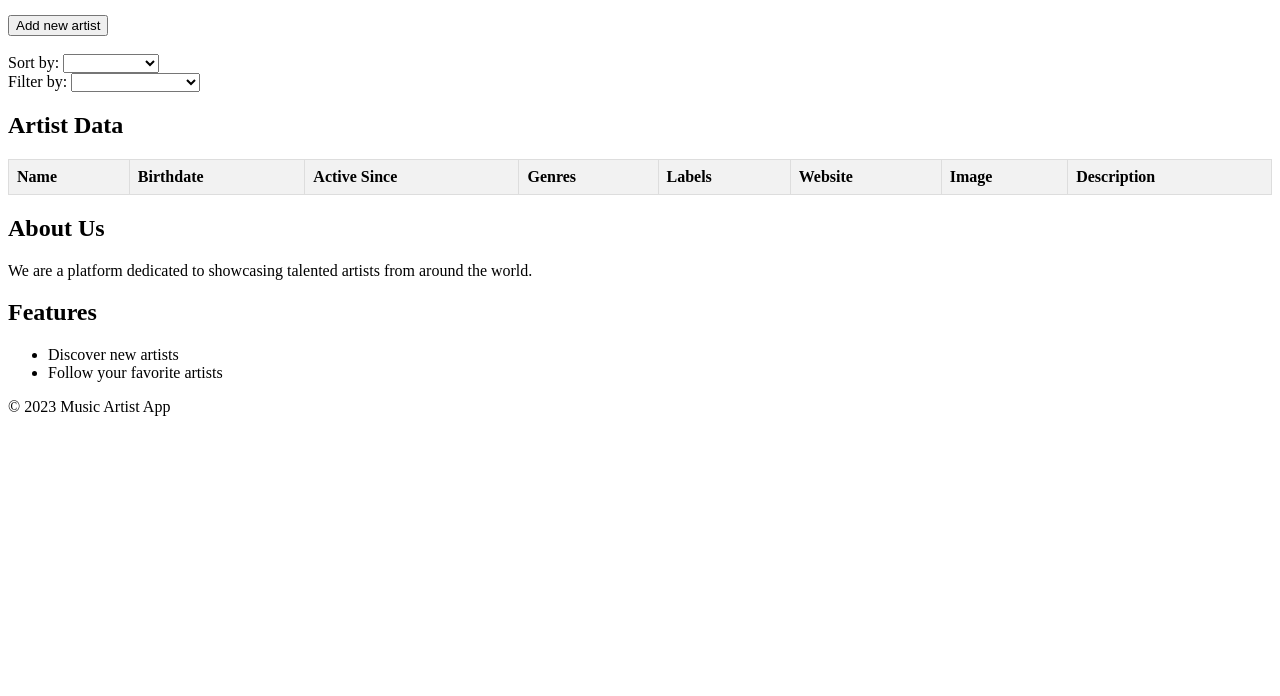
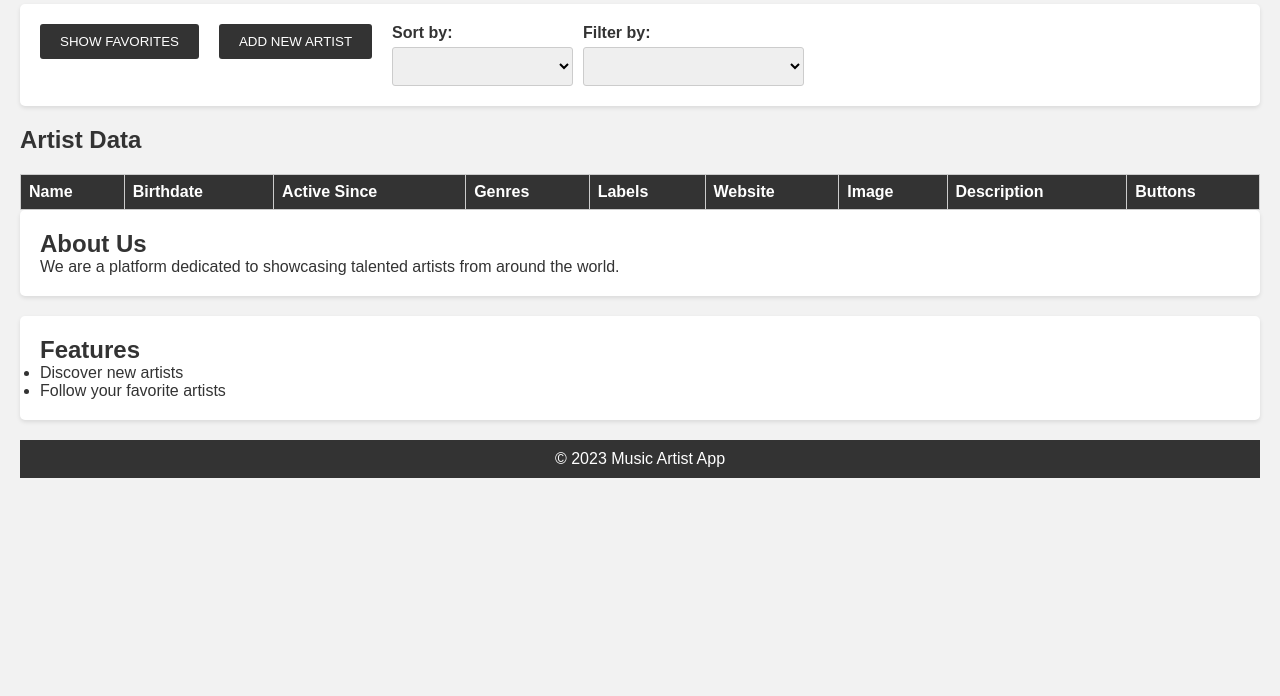
Before and after one commit to TheDanishMexican/musik-app-aflevering, a plain HTML site: page front-end-folder/index.html in a window 1280 px wide. Shown: the part 104-800 px from the top of the page. Drawn offline with Linux system fonts and the light colour scheme; no server answers.

Commit message:
done with css

```diff
--- a/front-end-folder/index.html
+++ b/front-end-folder/index.html
@@ -59,6 +59,7 @@
                     <th>Website</th>
                     <th>Image</th>
                     <th>Description</th>
+                    <th colspan="2">Buttons</th>
                 </tr>
             </thead>
             <tbody id="artistTableBody">
--- a/front-end-folder/style.css
+++ b/front-end-folder/style.css
@@ -10,3 +10,147 @@
 th {
     background-color: #f2f2f2;
 }
+
+body, h1, h2, p, ul, li, table, tr, th, td {
+    margin: 0;
+    padding: 0;
+}
+
+body {
+    margin: 20px;
+    font-family: Arial, sans-serif;
+    background-color: #f2f2f2;
+    color: #333;
+    display: flex;
+    flex-direction: column;
+}
+
+.container {
+    max-width: 1200px;
+    margin: 0 auto;
+    padding: 20px;
+    flex: 1;
+}
+
+header {
+    background-color: #333;
+    color: #fff;
+    text-align: center;
+    padding: 20px;
+}
+
+header h1 {
+    font-size: 24px;
+    text-transform: uppercase;
+}
+
+#sort-filter-search-create-container {
+    display: flex;
+    flex-wrap: wrap;
+    gap: 10px;
+    margin: 20px 0;
+    padding: 20px;
+    background-color: #fff;
+    border-radius: 5px;
+    box-shadow: 0 2px 4px rgba(0, 0, 0, 0.1);
+}
+
+#sort-filter-search-create-container label {
+    font-weight: bold;
+}
+
+button {
+    background-color: #333;
+    color: #fff;
+    border: none;
+    padding: 10px 20px;
+    cursor: pointer;
+    border-radius: 3px;
+    text-transform: uppercase;
+}
+
+select {
+    width: 100%;
+    padding: 10px;
+    margin-top: 5px;
+    border: 1px solid #ccc;
+    border-radius: 3px;
+}
+
+table {
+    width: 100%;
+    border-collapse: collapse;
+    margin-top: 20px;
+    border: 1px solid #ccc;
+}
+
+th, td {
+    padding: 10px;
+    text-align: left;
+}
+
+section {
+    background-color: #fff;
+    padding: 20px;
+    margin-bottom: 20px;
+    border-radius: 5px;
+    box-shadow: 0 2px 4px rgba(0, 0, 0, 0.1);
+}
+
+footer {
+    background-color: #333;
+    color: #fff;
+    text-align: center;
+    padding: 10px 0;
+}
+
+dialog {
+    padding: 20px;
+    border-radius: 5px;
+    box-shadow: 0 2px 4px rgba(0, 0, 0, 0.1);
+    background-color: #fff;
+    color: #333;
+}
+
+dialog input[type="button"] {
+    background-color: #333;
+    color: #fff;
+    border: none;
+    padding: 10px 20px;
+    cursor: pointer;
+    margin-right: 10px;
+    border-radius: 3px;
+}
+
+dialog form label,
+dialog form input,
+dialog form select,
+dialog form textarea {
+    display: block;
+    margin-bottom: 10px;
+}
+
+dialog form label[for="favorite"] {
+    display: inline-block;
+    margin-right: 10px;
+}
+
+table {
+    border-collapse: collapse;
+    width: 100%;
+}
+
+th, td {
+    border: 1px solid #ccc;
+    padding: 8px;
+    text-align: left;
+}
+
+th {
+    background-color: #333;
+    color: #fff;
+}
+
+tr:nth-child(even) {
+    background-color: #f2f2f2;
+}
```
